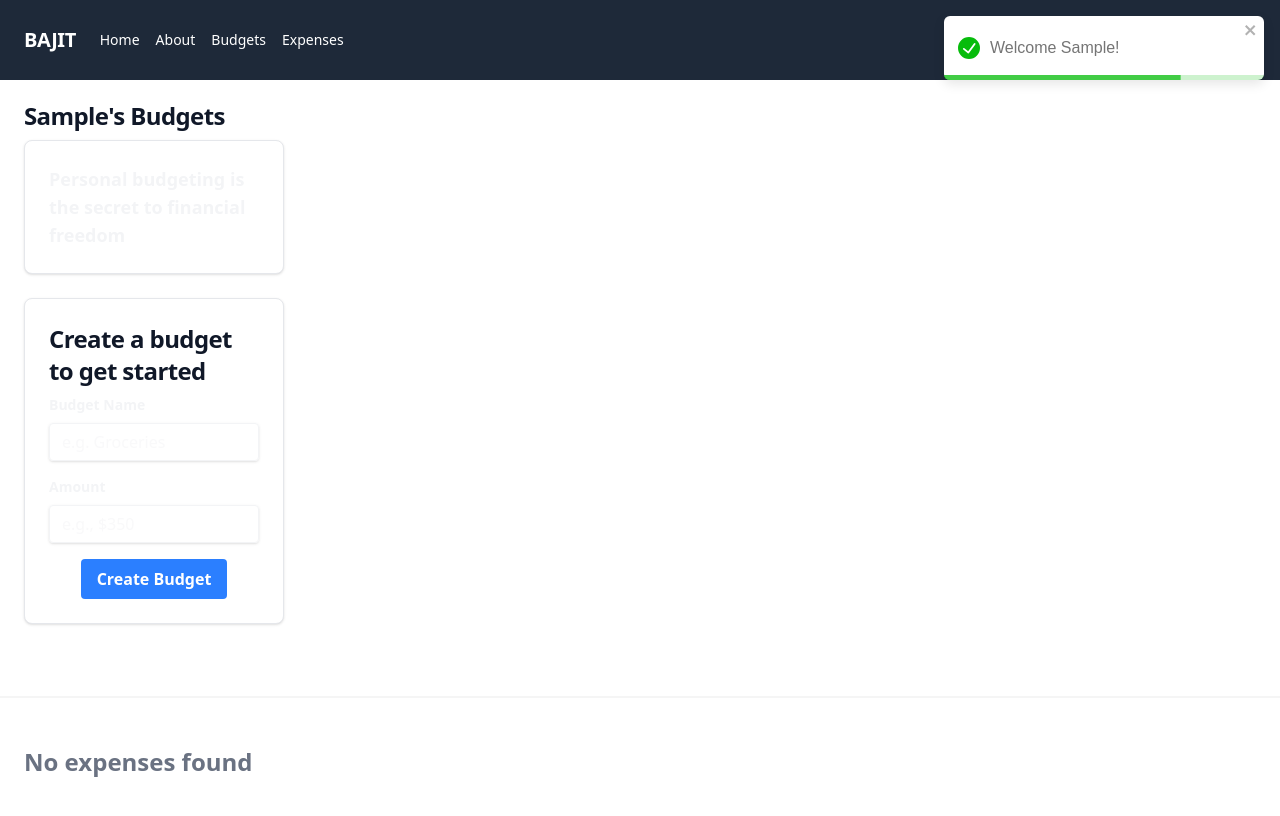
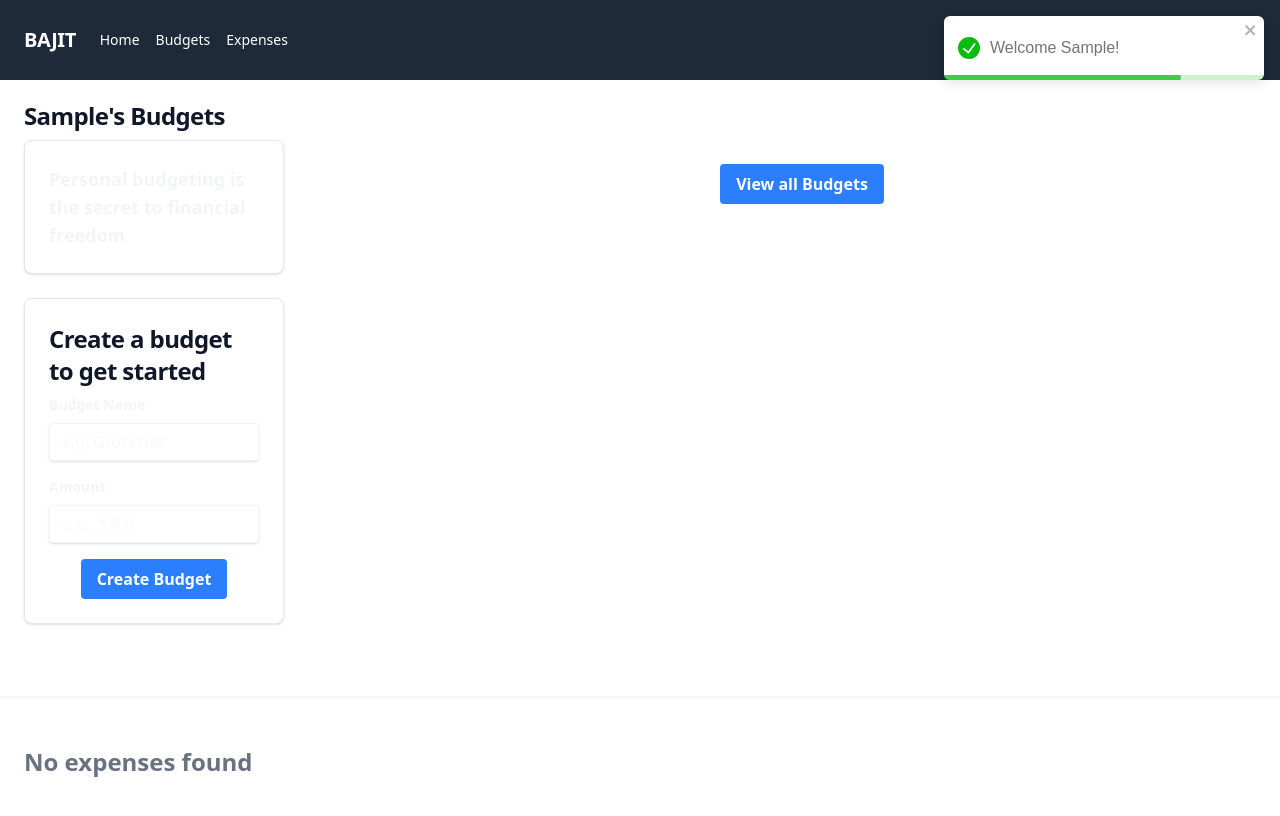
Before and after one commit to safwbdev/budget-app-refresher, a React (Vite) app: page / in a window 1280 px wide. Both pictures are taken after typing "Sample" into the empty fields and a click on the button "Create". Shown: the top 816 px of the page. Built offline with nearby package versions, Linux system fonts and the light colour scheme.

Commit message:
Responsive UI part 4

```diff
--- a/src/App.jsx
+++ b/src/App.jsx
@@ -7,7 +7,7 @@ import Main, { loadMain } from './layouts/Main'
 import { logoutAction } from './actions/logout'
 import { ToastContainer } from 'react-toastify';
 import { deleteBudget } from './actions/deleteBudget'
-import { ABOUT, BUDGET, DELETE, EXPENSES, LOGOUT, ROOT } from './routes'
+import { BUDGET, DELETE, EXPENSES, LOGOUT, ROOT } from './routes'
 import BudgetCollection, { actionBudgetCollection, loadBudgetCollection } from './pages/BudgetCollection'
 
 const router = createBrowserRouter([
@@ -54,9 +54,6 @@ const router = createBrowserRouter([
         ]
       },
       {
-        path: ABOUT,
-        element: <p>About</p>
-      }, {
         path: LOGOUT,
         action: logoutAction
       }]
--- a/src/components/ExpenseItem.jsx
+++ b/src/components/ExpenseItem.jsx
@@ -16,7 +16,7 @@ const ExpenseItem = ({ expense, showBudget }) => {
     return (
         <>
             <td className="p-4 border-b border-blue-gray-50">
-                {expense.name}</td>
+                {expense.name.length > 10 ? `${expense.name.slice(0, 10)}...` : expense.name}</td>
             <td className="p-4 border-b border-blue-gray-50">
                 {formatCurrency(expense.amount)}
             </td>
--- a/src/index.css
+++ b/src/index.css
@@ -1 +1,9 @@
 @import "tailwindcss";
+
+
+@media only screen and (min-width: 768px) {
+    .swiper-wrapper {
+        display: grid !important;
+        grid-template-columns: repeat(4, minmax(0, 1fr));
+    }
+}
--- a/src/links.js
+++ b/src/links.js
@@ -1,8 +1,7 @@
-import { ABOUT, BUDGET, EXPENSES, ROOT } from "./routes";
+import { BUDGET, EXPENSES, ROOT } from "./routes";
 
 export const Links = [
     { url: ROOT, label: "Home", aria: "Go Home" },
-    { url: ABOUT, label: "About", aria: "About Us" },
     { url: BUDGET, label: "Budgets", aria: "All Budgets" },
     { url: EXPENSES, label: "Expenses", aria: "All Expenses" },
 ]
--- a/src/pages/Dashboard.jsx
+++ b/src/pages/Dashboard.jsx
@@ -7,7 +7,7 @@ import AddBudgetForm from '../components/AddBudgetForm';
 import AddExpenseForm from '../components/AddExpenseForm';
 import BudgetItem from '../components/BudgetItem';
 import Table from '../components/Table';
-import { DELETE_EXPENSE, NEW_BUDGET, NEW_EXPENSE, NEW_USER } from '../routes';
+import { BUDGET, DELETE_EXPENSE, EXPENSES, NEW_BUDGET, NEW_EXPENSE, NEW_USER } from '../routes';
 import { Swiper, SwiperSlide } from 'swiper/react';
 import { Pagination } from 'swiper/modules';
 import { Navigation } from 'swiper/modules';
@@ -102,18 +102,20 @@ const Dashboard = () => {
                                                 slidesPerView: 1.2,
                                                 centeredSlides: true,
                                                 spaceBetween: 20,
+                                                enabled: true
                                             },
                                             768: {
                                                 slidesPerView: 3,
                                                 spaceBetween: 40,
+                                                enabled: false
                                             },
                                             1024: {
-                                                slidesPerView: 3.5,
+                                                slidesPerView: 4,
                                                 spaceBetween: 50,
+                                                enabled: false,
                                             },
                                         }}
                                         modules={[Pagination, Navigation]}
-                                        className="mySwiper"
                                     >
                                         {budgets && budgets.map((bud) => (
                                             <SwiperSlide>
@@ -121,6 +123,13 @@ const Dashboard = () => {
                                             </SwiperSlide>)
                                         )}
                                     </Swiper>
+                                    <div className="flex justify-center pt-6">
+                                        <Link to={BUDGET} className='bg-blue-500 hover:bg-blue-700 text-white font-bold py-2 px-4 rounded focus:outline-none focus:shadow-outline'>
+                                            <span>
+                                                View all Budgets
+                                            </span>
+                                        </Link>
+                                    </div>
                                 </div>
                             </div>
                         </div>
@@ -138,7 +147,7 @@ const Dashboard = () => {
                                         <Table expenses={expenses.sort((a, b) => b.createdAt - a.createdAt).slice(0, 8)} />
                                         {expenses.length > 8 && (
                                             <div className="flex justify-center pt-6">
-                                                <Link to="expenses" className='bg-blue-500 hover:bg-blue-700 text-white font-bold py-2 px-4 rounded focus:outline-none focus:shadow-outline'>
+                                                <Link to={EXPENSES} className='bg-blue-500 hover:bg-blue-700 text-white font-bold py-2 px-4 rounded focus:outline-none focus:shadow-outline'>
                                                     <span>
                                                         View all expenses
                                                     </span>
--- a/src/routes.js
+++ b/src/routes.js
@@ -3,7 +3,6 @@ export const ROOT = "/"
 export const BUDGET = "budget"
 export const EXPENSES = "expenses"
 export const DELETE = "delete"
-export const ABOUT = "about"
 export const LOGOUT = "logout"
 
 // actions
```
